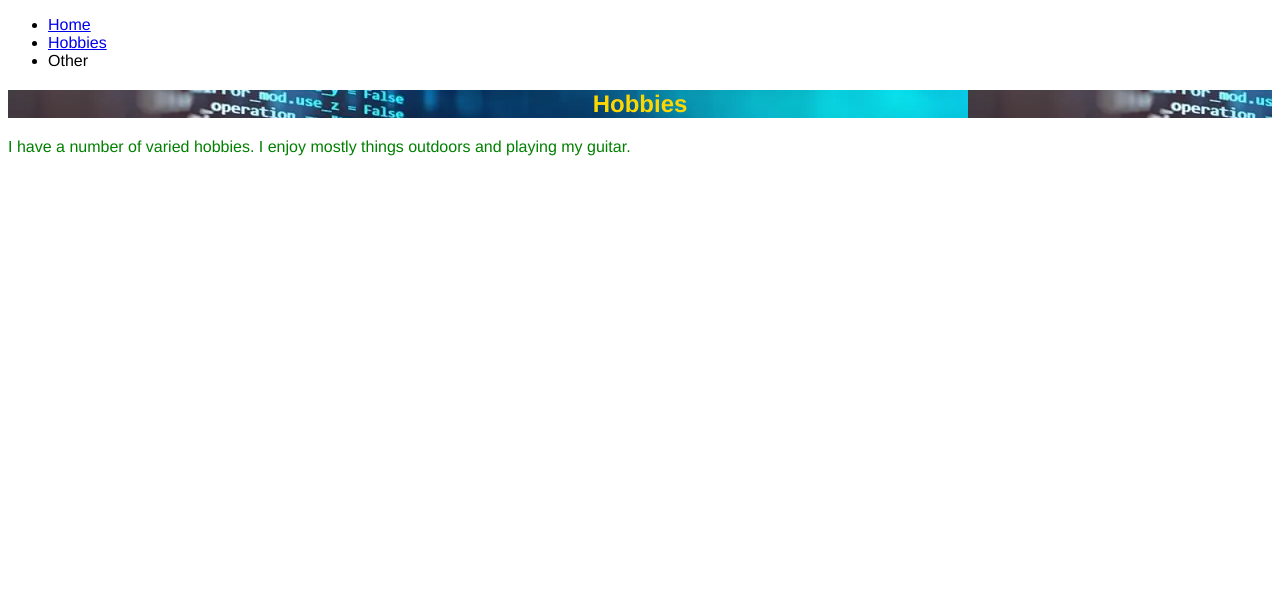
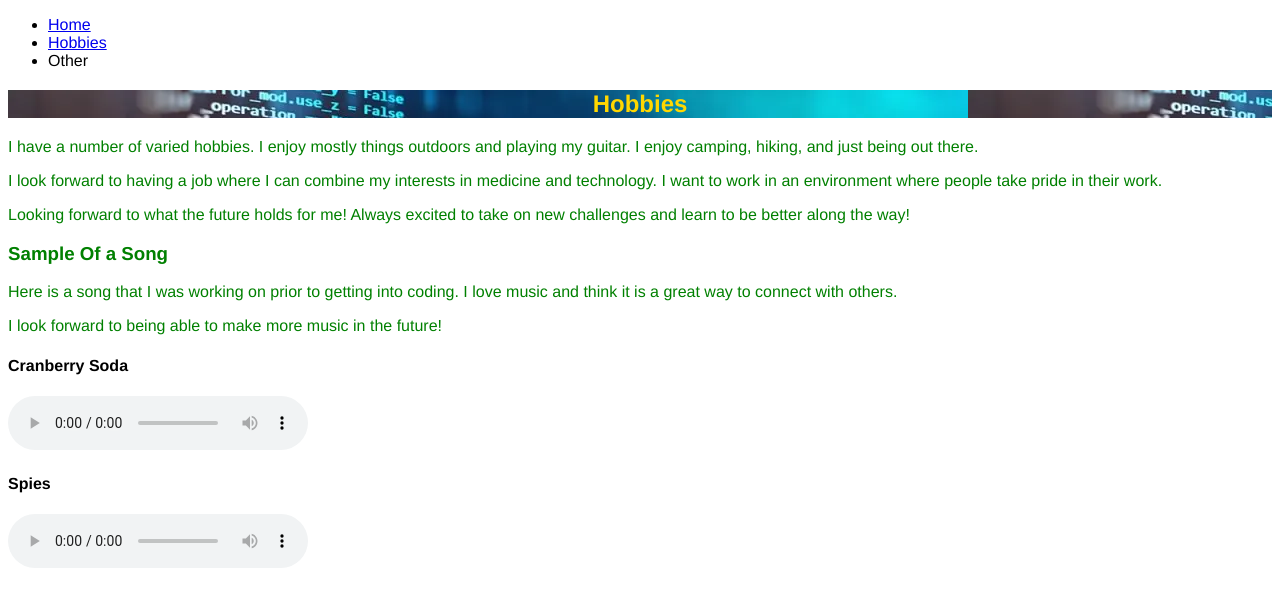
Before and after one commit to dmbresic/Resume, a plain HTML site: page hobbies.html in a window 1280 px wide. Drawn offline with Linux system fonts and the light colour scheme.

Commit message:
Add files via upload

```diff
--- a/hobbies.html
+++ b/hobbies.html
@@ -2,9 +2,9 @@
 <html>
     <head>
     <title>Hobbies</title>
-    <link rel="stylesheet" href = "./stylesheet.css">
+    <link rel="stylesheet" href="./stylesheet.css">
     </head>
-
+    <body>
         <div class = "nav">
 
             <ul>
@@ -14,5 +14,26 @@
             </ul>
 
         <h2>Hobbies</h2>
-    <p>I have a number of varied hobbies. I enjoy mostly things outdoors and playing my guitar.</p>
+        <div class="hopesandreams">
+        <p>I have a number of varied hobbies. I enjoy mostly things outdoors and playing my guitar. I enjoy camping, hiking, and just being out there.</p>
+        <p>I look forward to having a job where I can combine my interests in medicine and technology. I want to work in an environment where people take pride in their work.</p>
+        <p>Looking forward to what the future holds for me! Always excited to take on new challenges and learn to be better along the way!</p>
+        </div>
+
+        <div class="songsampler">
+        <h3>Sample Of a Song</h3>
+        <p>Here is a song that I was working on prior to getting into coding. I love music and think it is a great way to connect with others.</p>
+        <p>I look forward to being able to make more music in the future!</p>
+        </div>
+        <h4>Cranberry Soda</h4>
+        <audio controls autoplay>
+            <source src="cranberry soda.wav" type="audio/wav">
+            Your browser does not support audio files! You'll just have to trust it's good!
+        </audio>
+        <h4>Spies</h4>
+        <audio controls>
+            <source src="spies.wav" type="audio/wav">
+            You're really missing out! I'm just having some fun!
+        </audio>
+    </body>
 </html>
```
Lines whose indentation alone changed are shown as unchanged.
